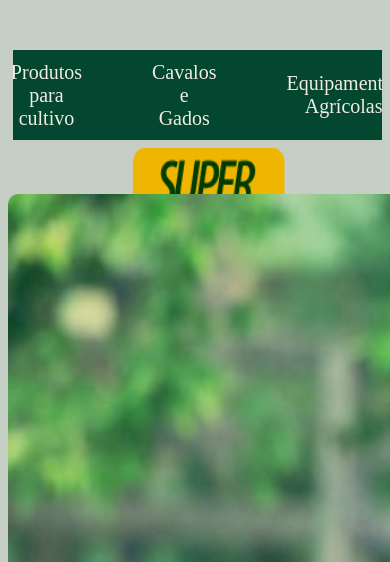
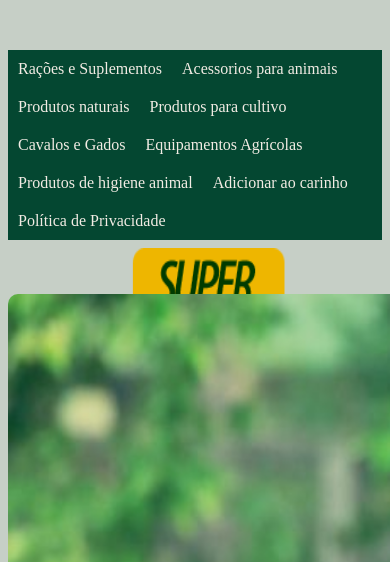
Before and after one commit to thaylaescoladofuturo/agroweb, a plain HTML site: page index.html in a window 390 px wide. Shown: the part 282-844 px from the top of the page. Drawn offline with Linux system fonts and the light colour scheme.

Commit message:
Add files via upload

```diff
--- a/index.html
+++ b/index.html
@@ -33,24 +33,32 @@ body {
 nav {
     background-color: rgb(4, 71, 49);
     overflow: hidden;
-    height: 90px;
-    background-repeat: no-repeat;
-    background-position-x: 2670px;
-    align-items: center;
     display: flex;
     justify-content: center;
-    margin-left: 5px;
+    align-items: center;
+    flex-wrap: wrap; /* Para ajustar os links em dispositivos menores */
+    padding: 10px; /* Adicione um espaçamento interno aos links */
 }
 
 nav a {
-    display: block;
     color: rgb(242, 236, 228);
     text-align: center;
-    padding: 25px 35px;
+    padding: 10px 15px; /* Reduza o espaçamento interno dos links */
     text-decoration: none;
-    flex-wrap: wrap; /* Para ajustar os links em dispositivos menores */
+    transition: background-color 0.3s;
 }
 
+@media (max-width: 768px) {
+    nav {
+        justify-content: flex-start; /* Alinhe os links à esquerda */
+        padding: 0; /* Remova o espaçamento interno */
+    }
+
+    nav a {
+        padding: 10px; /* Reduza ainda mais o espaçamento dos links */
+        font-size: 16px; /* Reduza o tamanho da fonte para dispositivos menores */
+    }
+}
 nav a:hover {
     background-color: rgb(233, 230, 230);
     color: rgb(54, 54, 72);
```
